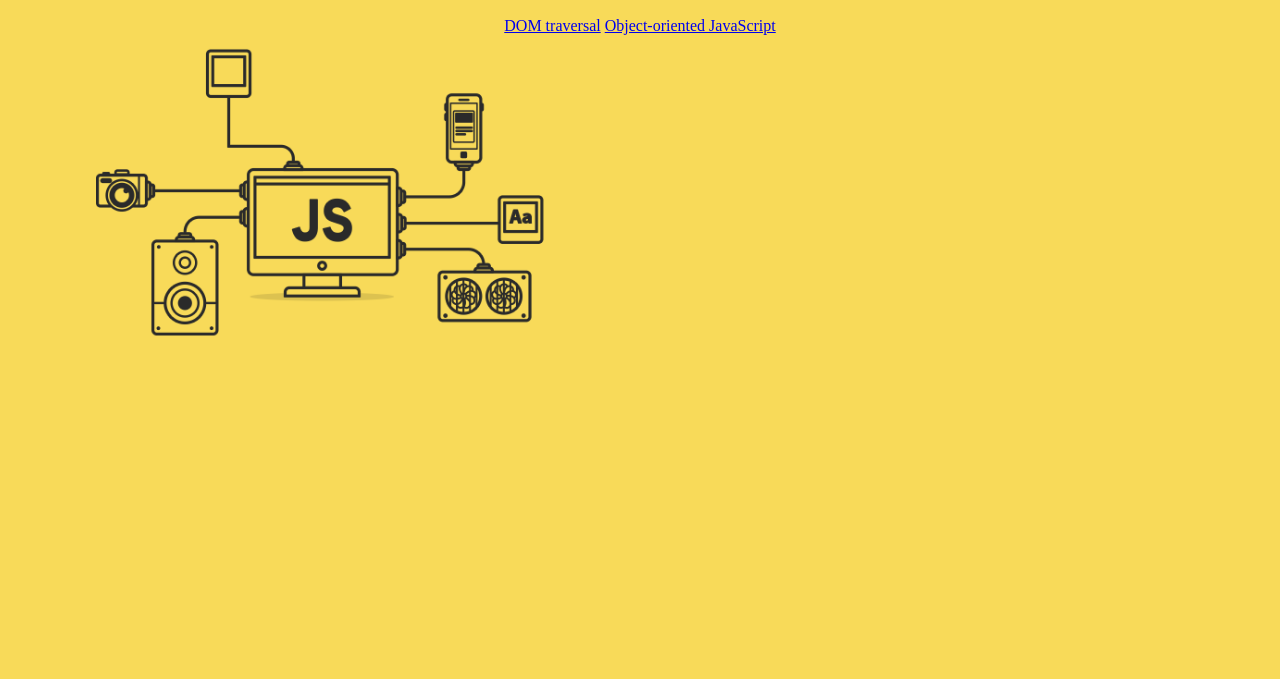
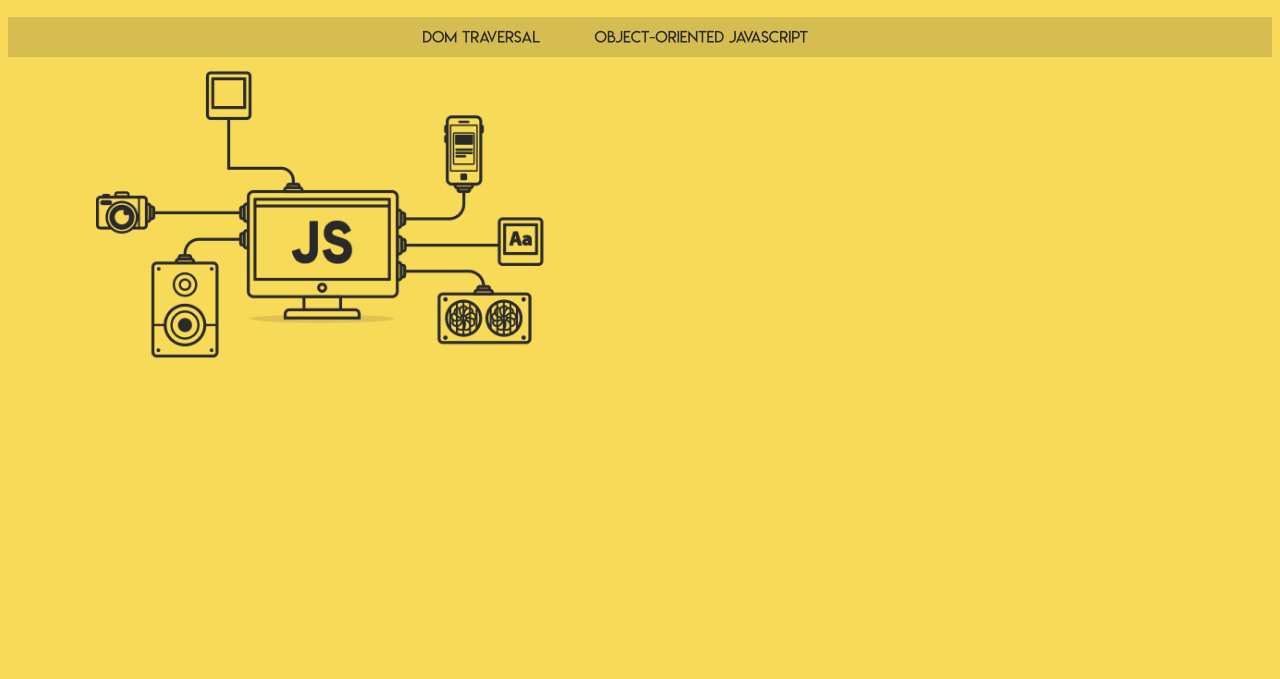
Before and after one commit to HannahHuggins/js-practice, a website: page index.html in a window 1280 px wide. Shown: the part 121-800 px from the top of the page. Drawn offline with Linux system fonts and the light colour scheme.

Commit message:
text decoration removed from nav, space between links

```diff
--- a/styles.css
+++ b/styles.css
@@ -1,6 +1,11 @@
 @font-face {
     font-family: 'newFont';
     src: url("../js-practice/LemonMilk.otf");
+}
+
+@font-face {
+    font-family: 'newFontLight';
+    src: url("../js-practice/LemonMilklight.otf");
 }
 
 body {
@@ -9,7 +14,17 @@ body {
 
 .nav-bar {
     text-align: center;
+    font-family: 'newFontLight';
+    background-color: #D6BD51;
+    padding: 10px;
 }
+
+.nav-bar a {
+    text-decoration: none;
+    color: #2A2A2A;
+    padding-right: 50px;
+}
+
 h1{
     font-family: 'newFont';
     text-align: center;
```
Also changed, not shown: LemonMilklight.otf (added), dist/LemonMilklight.6b0f7615.otf (added), 6 other files.
